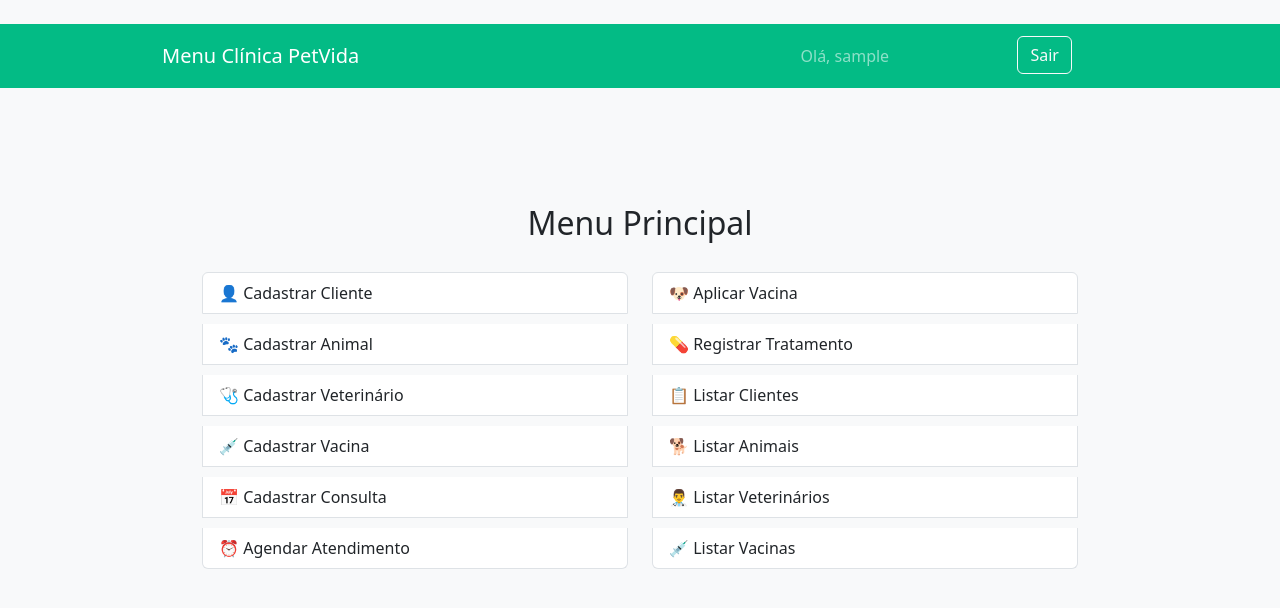
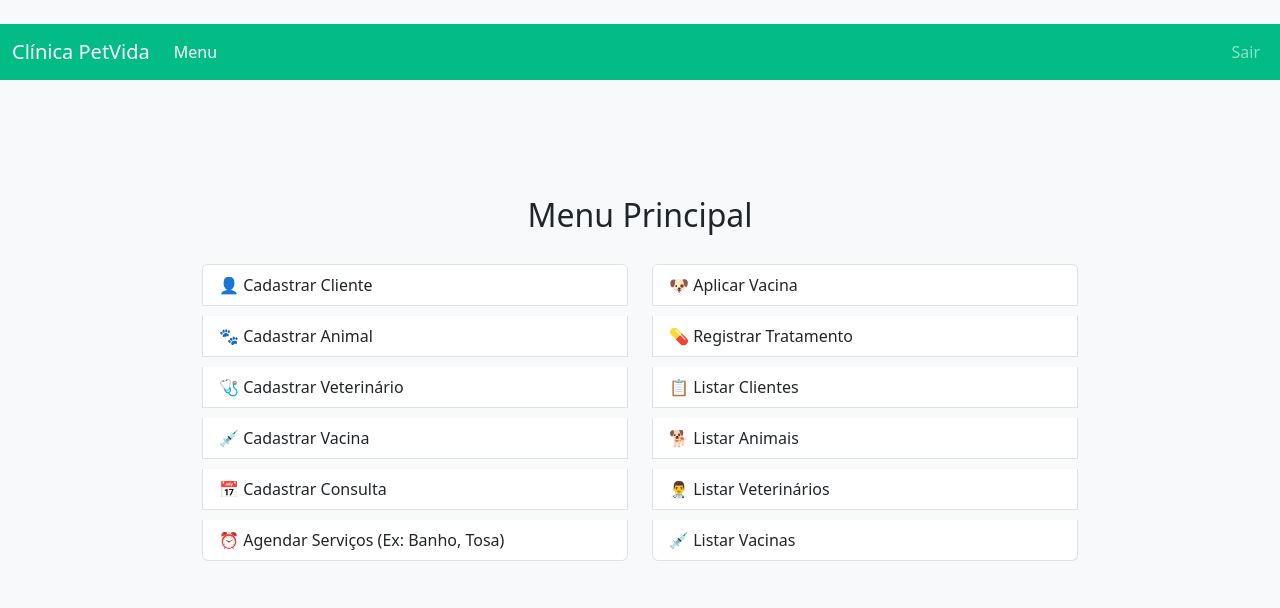
Before and after one commit to CarlosHeiden/django_petvida, a Django app: page /clinica/menu in a window 1280 px wide. Shown: the top 608 px of the page. Run offline with Django 5.2, Linux system fonts and the light colour scheme; the visitor is signed in with stand-in values (Sample User, id 1).

Commit message:
atualizado menu

```diff
--- a/clinica/templates/base.html
+++ b/clinica/templates/base.html
@@ -17,25 +17,46 @@
     .navbar {
       margin-bottom: 20px;
     }
+    .btn-salvar {
+  background-color: #03bb85;
+  border-color: #03bb85;
+  color: #ffffff;
+}
+.btn-salvar:hover {
+  background-color: #029c71;
+  border-color: #029c71;
+}
+
   </style>
 </head>
 <body>
   <nav class="navbar navbar-expand-lg navbar-dark bg-menu-custom">
     <div class="container-fluid">
-      <a class="navbar-brand" href="{% url 'menu' %}">Menu Clínica PetVida </a>
-      <div class="d-flex">
+        <a class="navbar-brand" href="{% url 'pagina_inicial' %}">Clínica PetVida</a>
+        <button class="navbar-toggler" type="button" data-bs-toggle="collapse" data-bs-target="#navbarNavDropdown" aria-controls="navbarNavDropdown" aria-expanded="false" aria-label="Toggle navigation">
+            <span class="navbar-toggler-icon"></span>
+        </button>
+        <div class="collapse navbar-collapse" id="navbarNavDropdown">
+            <ul class="navbar-nav me-auto mb-2 mb-lg-0">
                 {% if user.is_authenticated %}
-              <span class="navbar-text me-3">
-                  Olá, {{ user.username }}
-              </span>
+                <li class="nav-item">
+                    <a class="nav-link active" aria-current="page" href="{% url 'menu' %}">Menu</a>
+                </li>
 
-              <form action="{% url 'logout' %}" method="post" style="display:inline;">
-                  {% csrf_token %}
-                  <button type="submit" class="btn btn-outline-light">Sair</button>
-              </form>
+                {% endif %}
+            </ul>
+            <ul class="navbar-nav">
+                {% if not user.is_authenticated %}
+                <li class="nav-item">
+                    <a class="nav-link" href="{% url 'login' %}">Entrar</a>
+                </li>
+
                 {% else %}
-              <a class="btn btn-outline-light" href="{% url 'login' %}">Entrar</a>
+                <li class="nav-item">
+                    <a class="nav-link" href="{% url 'custom_logout' %}">Sair</a>
+                </li>
                 {% endif %}
+            </ul>
         </div>
     </div>
 </nav>
--- a/clinica/templates/menu.html
+++ b/clinica/templates/menu.html
@@ -45,7 +45,7 @@
                     📅 Cadastrar Consulta
                 </a>
                 <a href="{% url 'cadastrar_agendamento' %}" class="list-group-item list-group-item-action menu-item">
-                    ⏰ Agendar Atendimento
+                    ⏰ Agendar Serviços (Ex: Banho, Tosa)
                 </a>
             </div>
         </div>
```
Lines whose indentation alone changed are shown as unchanged.
